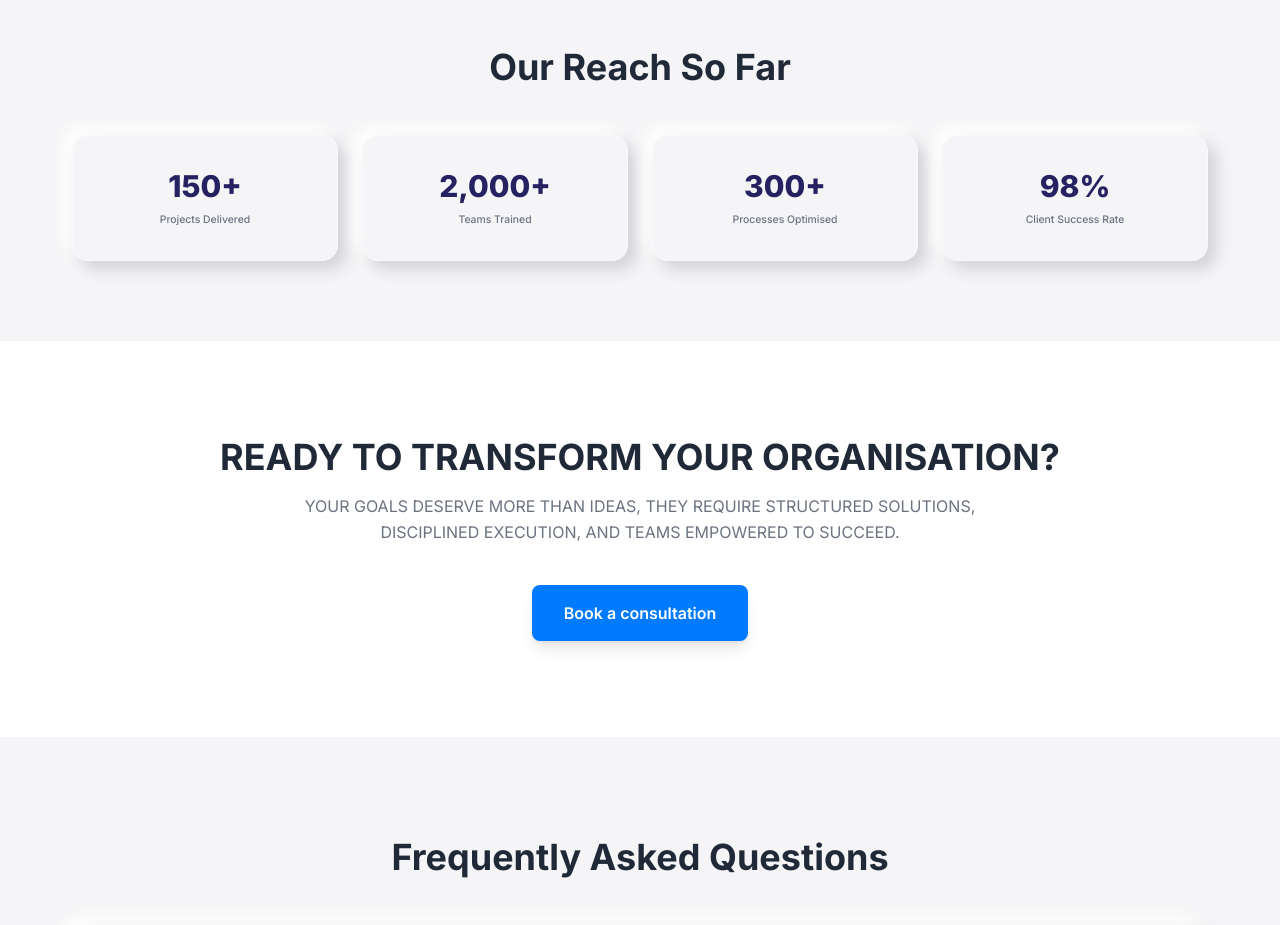
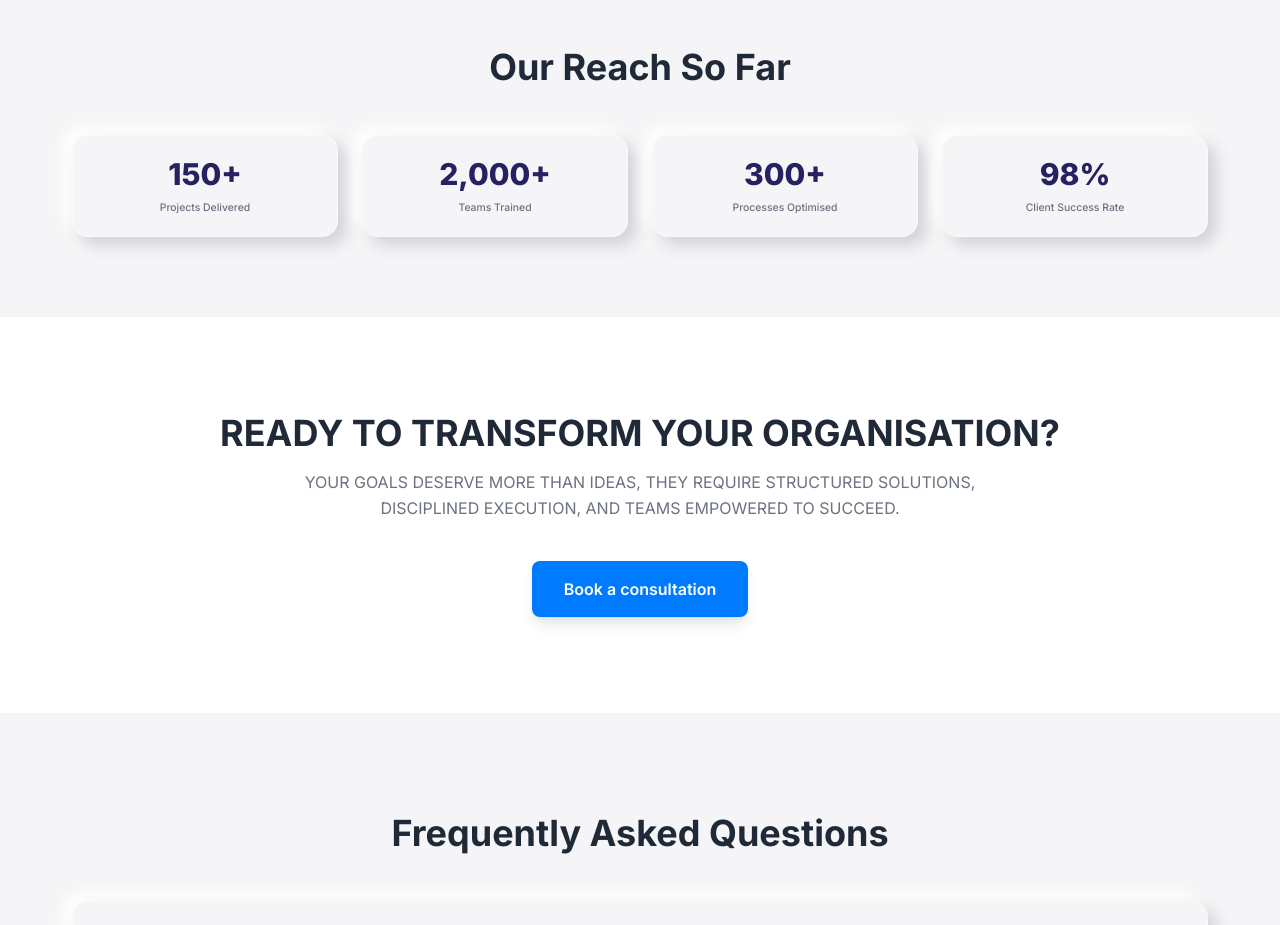
Before and after one commit to King-odysseus/TijhaWebsite, a React (Vite) app: page / in a window 1280 px wide. Shown: the part 5580-6505 px from the top of the page. Built offline with nearby package versions, Linux system fonts and the light colour scheme.

Commit message:
style: reduce stat card padding

```diff
--- a/src/components/home/Stats.jsx
+++ b/src/components/home/Stats.jsx
@@ -16,7 +16,7 @@ function Stats() {
           {stats.map((s, i) => (
             <div
               key={s.label}
-              className="neo-card p-8 text-center opacity-0 animate-fade-in-up"
+              className="neo-card p-5 text-center opacity-0 animate-fade-in-up"
               style={{ animationDelay: `${i * 150}ms` }}
             >
               <div className="text-lg sm:text-xl md:text-2xl lg:text-3xl font-extrabold text-indigo mb-2">{s.value}</div>
```
